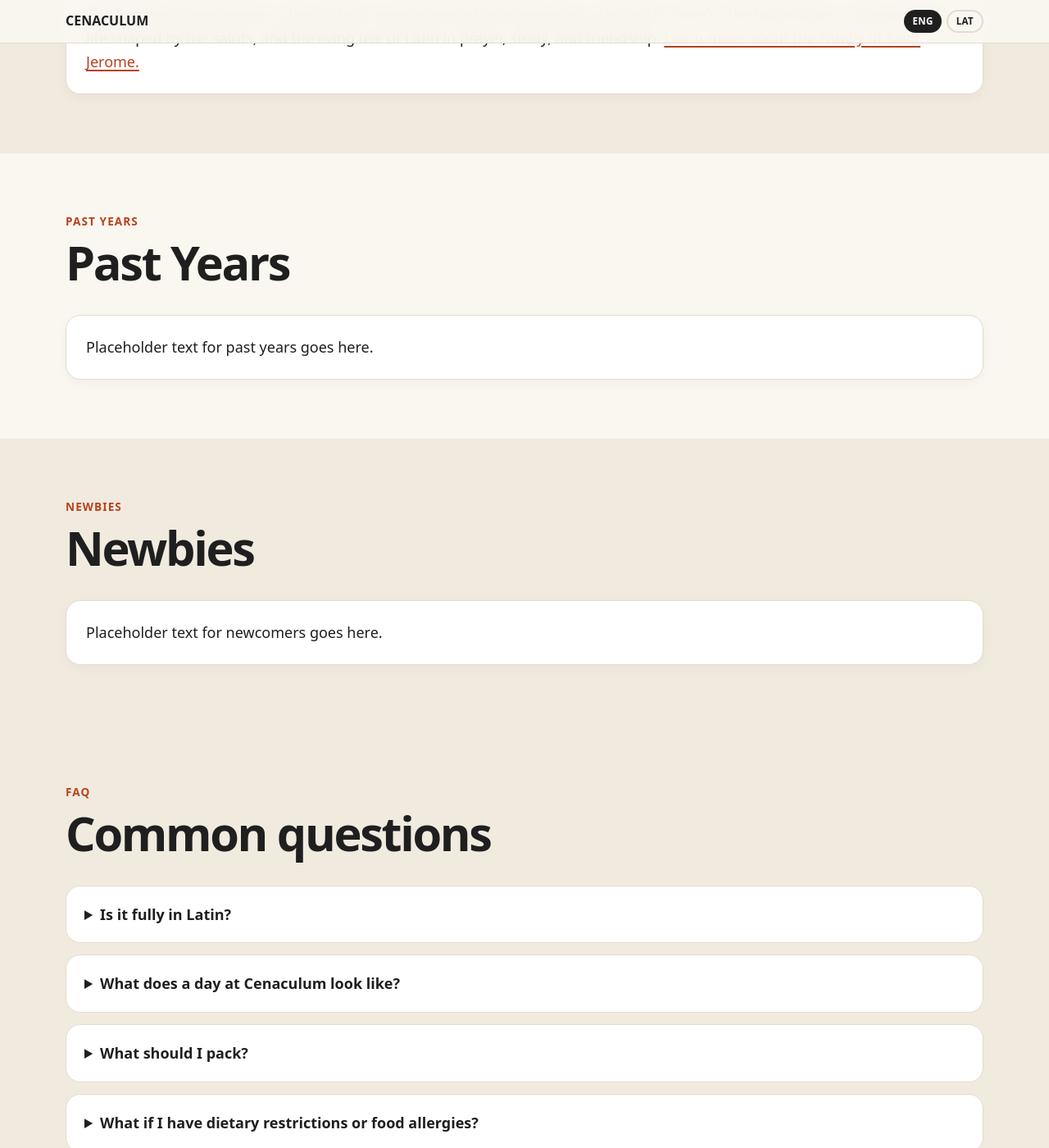
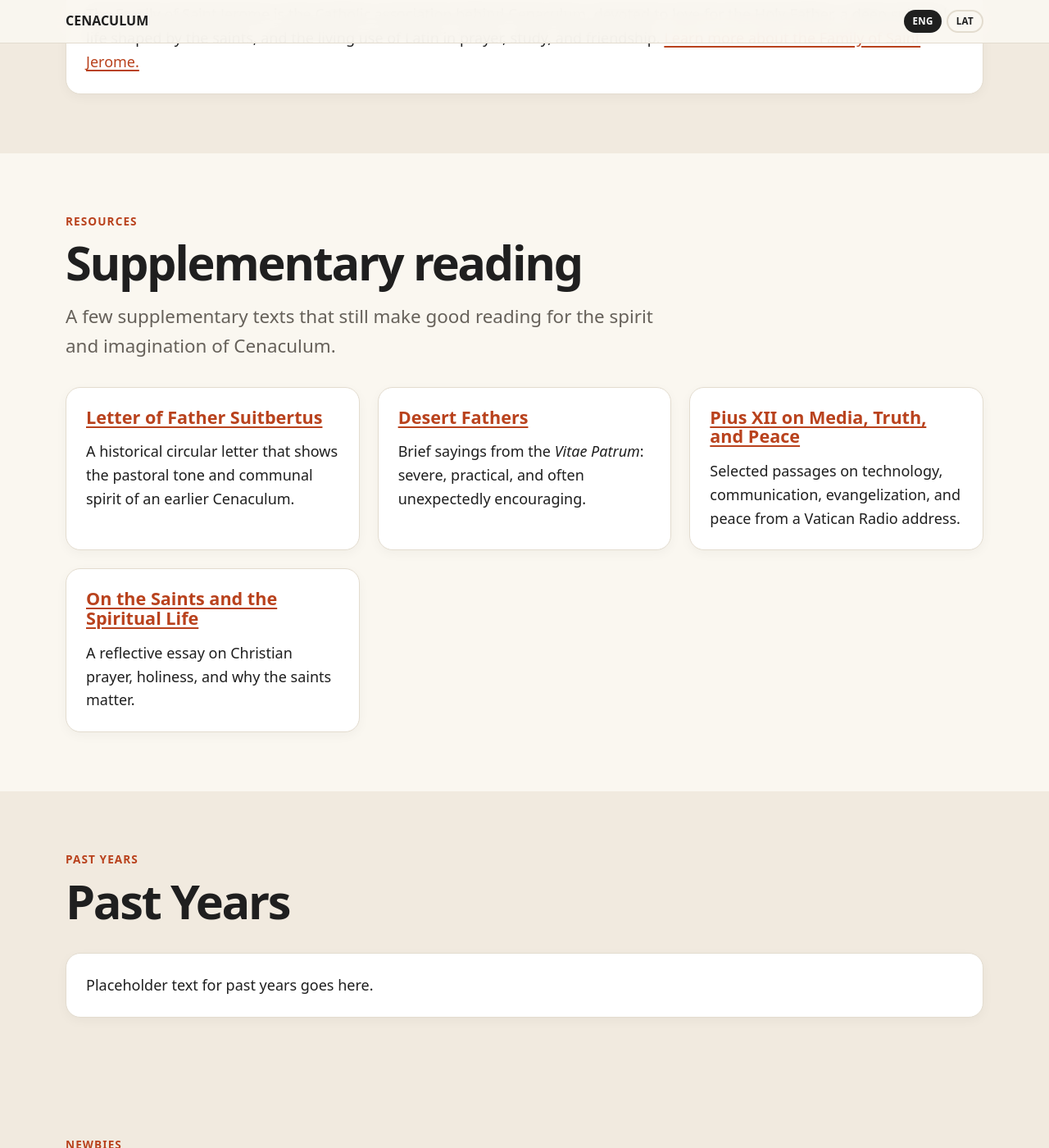
Before and after one commit to JacobTerneus1/cenaculum, a Jekyll site: the page built from index.html, in a window 1280 px wide and 1400 px high, scrolled down 3501 px. Shown: the whole window at 82% size. Built offline with Jekyll 4.4.1, drawn with Linux system fonts in a browser that asks for light colours.

Commit message:
add supplementary reading pages

```diff
--- a/index.html
+++ b/index.html
@@ -469,7 +469,65 @@ title: CENACULUM
   </div>
 </section>
 
-<section id="past-years" class="section">
+<section id="resources" class="section">
+  <div class="container">
+    <div data-lang="eng">
+      <div class="section__header">
+        <div class="eyebrow">Resources</div>
+        <h2>Supplementary reading</h2>
+        <p class="lede">A few supplementary texts that still make good reading for the spirit and imagination of Cenaculum.</p>
+      </div>
+
+      <div class="card-grid">
+        <div class="card">
+          <h3><a href="{{ '/suitbertus-letter/' | relative_url }}">Letter of Father Suitbertus</a></h3>
+          <p>A historical circular letter that shows the pastoral tone and communal spirit of an earlier Cenaculum.</p>
+        </div>
+        <div class="card">
+          <h3><a href="{{ '/desert-fathers/' | relative_url }}">Desert Fathers</a></h3>
+          <p>Brief sayings from the <em>Vitae Patrum</em>: severe, practical, and often unexpectedly encouraging.</p>
+        </div>
+        <div class="card">
+          <h3><a href="{{ '/pius-xii-media-truth/' | relative_url }}">Pius XII on Media, Truth, and Peace</a></h3>
+          <p>Selected passages on technology, communication, evangelization, and peace from a Vatican Radio address.</p>
+        </div>
+        <div class="card">
+          <h3><a href="{{ '/saints-spiritual-life/' | relative_url }}">On the Saints and the Spiritual Life</a></h3>
+          <p>A reflective essay on Christian prayer, holiness, and why the saints matter.</p>
+        </div>
+      </div>
+    </div>
+
+    <div data-lang="lat" hidden>
+      <div class="section__header">
+        <div class="eyebrow">Lectio</div>
+        <h2>Textus suppletorii</h2>
+        <p class="lede">Nonnulli textus e vetustiore tabulario Familiae Sancti Hieronimi, qui etiam nunc ad spiritum et imaginationem Cenaculi alendam utiles sunt.</p>
+      </div>
+
+      <div class="card-grid">
+        <div class="card">
+          <h3><a href="{{ '/suitbertus-letter/' | relative_url }}">Epistula Patris Suitberti</a></h3>
+          <p>Epistula circularis historica quae pastoralem sonum et communem spiritum veterioris Cenaculi ostendit.</p>
+        </div>
+        <div class="card">
+          <h3><a href="{{ '/desert-fathers/' | relative_url }}">Vitae Patrum</a></h3>
+          <p>Breves sententiae e <em>Vitis Patrum</em>: severae, practicae, et saepe insperata consolatione plenae.</p>
+        </div>
+        <div class="card">
+          <h3><a href="{{ '/pius-xii-media-truth/' | relative_url }}">Pius XII de Instrumentis, Veritate, et Pace</a></h3>
+          <p>Excerpta selecta de technica, communicatione, evangelizatione, atque pace ex allocutione Radiophonica Vaticana.</p>
+        </div>
+        <div class="card">
+          <h3><a href="{{ '/saints-spiritual-life/' | relative_url }}">De Sanctis et Vita Spirituali</a></h3>
+          <p>Commentariolum de oratione christiana, sanctitate, atque de ratione cur Sancti magni sint.</p>
+        </div>
+      </div>
+    </div>
+  </div>
+</section>
+
+<section id="past-years" class="section section--soft">
   <div class="container">
     <div data-lang="eng">
       <div class="section__header">
```
Also changed, not shown: pages/desert-fathers.html (added, +81 -0 lines), pages/pius-xii-media-truth.html (added, +43 -0 lines), pages/saints-spiritual-life.html (added, +81 -0 lines), pages/suitbertus-letter.html (added, +78 -0 lines).
